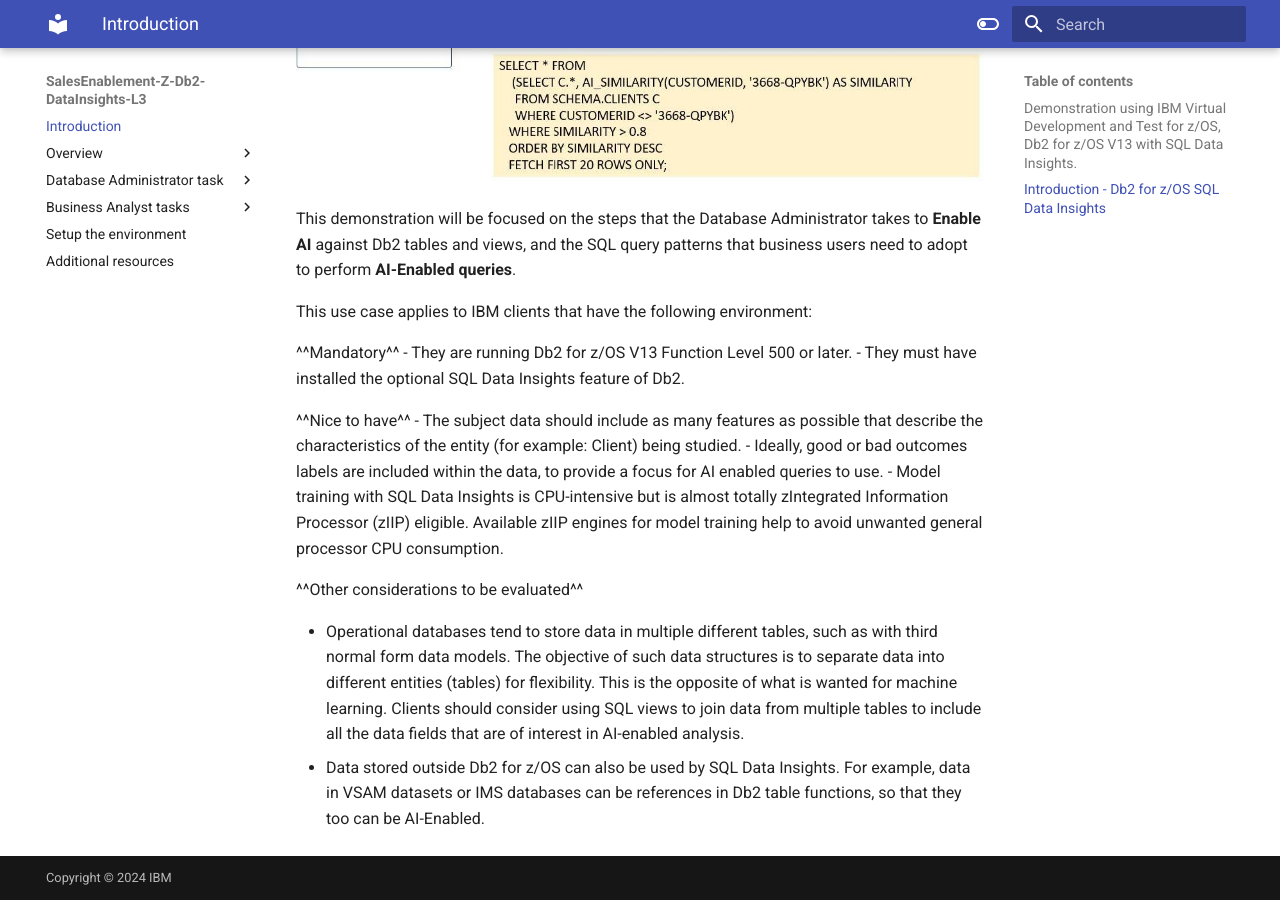
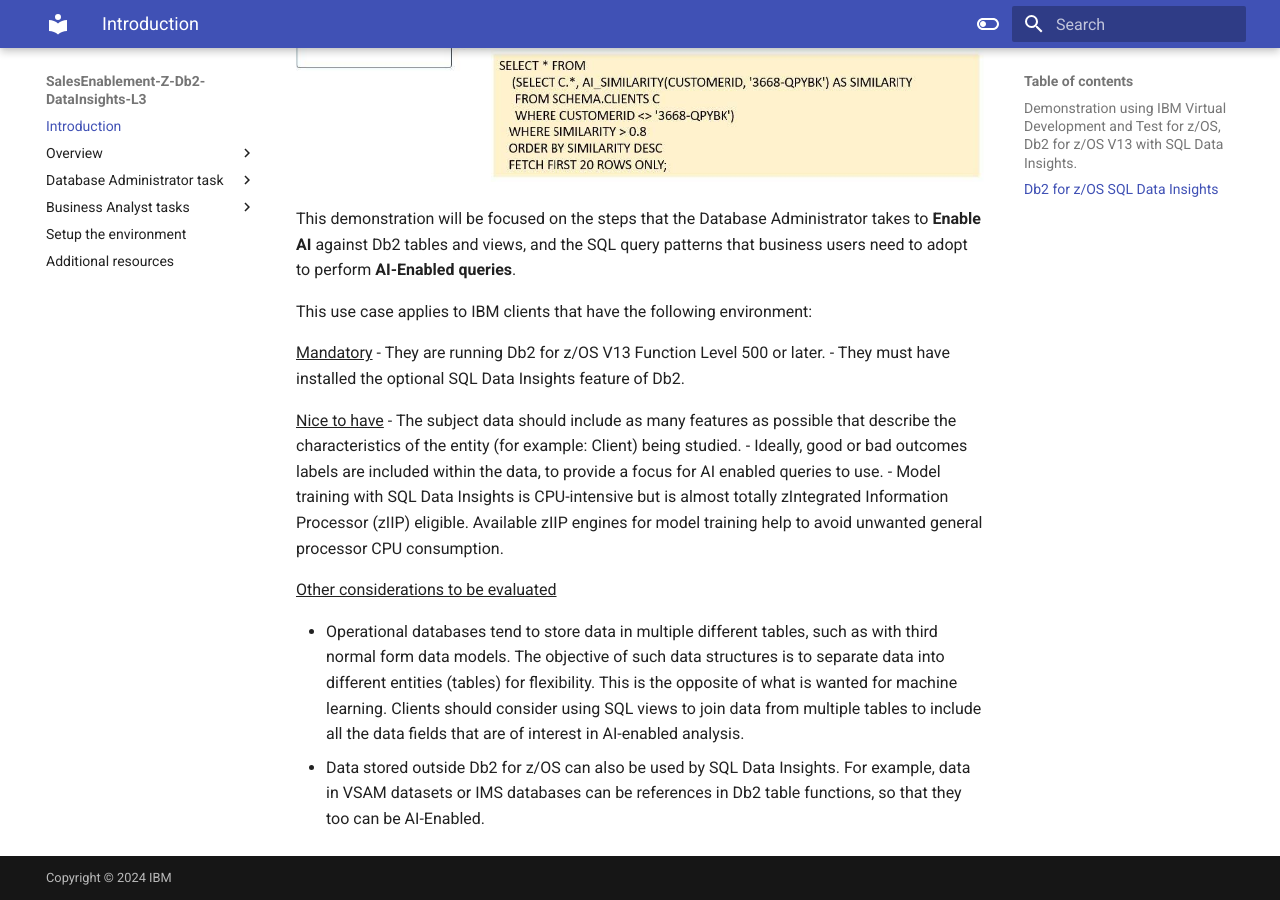
Before and after one commit to IBM/SalesEnablement-Z-Db2-DataInsights-L3, an MkDocs documentation site: the page built from docs/index.md, in a window 1280 px wide and 900 px high, scrolled down 1409 px. Built offline with MkDocs 1.6.1 and Material for MkDocs 9.7.7, drawn with Linux system fonts in a browser that asks for light colours; some of the changed text lies outside the part shown.

Commit message:
update mkdocs.yml with more extensions

```diff
--- a/docs/index.md
+++ b/docs/index.md
@@ -13,7 +13,7 @@
     - Artificial Intelligence (AI) concepts
     - Machine Learning and Deep Learning model concepts
 
-## Introduction - Db2 for z/OS SQL Data Insights
+## Db2 for z/OS SQL Data Insights
 
 Artificial Intelligence (AI) has become an essential capability for enterprises to exploit and master. The data that is stored and managed in operational databases contains information that is invaluable to making informed decisions. Sometimes the insights can be extracted using conventional Structured Query Language (SQL) queries. But when the information clients seek is hidden in non-obvious patterns in the data, conventional SQL is not flexible enough to see those patterns.
 
--- a/mkdocs.yml
+++ b/mkdocs.yml
@@ -62,6 +62,11 @@
   - pymdownx.superfences
   - pymdownx.keys
   - attr_list
+  - pymdownx.critic
+  - pymdownx.caret
+  - pymdownx.keys
+  - pymdownx.mark
+  - pymdownx.tilde
 
 extra:
   generator: false
```
